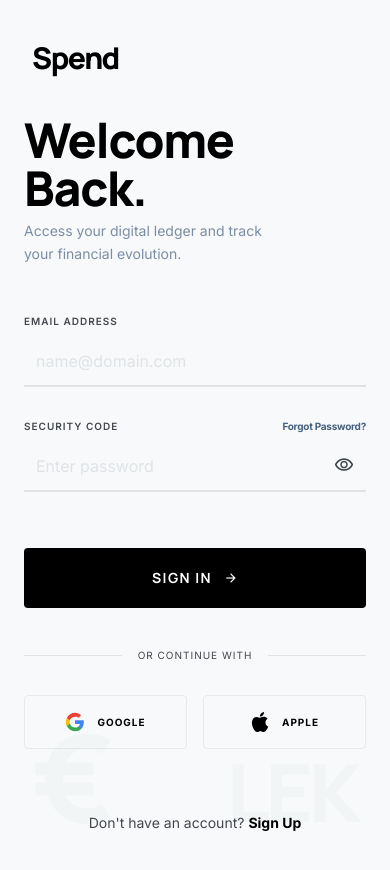
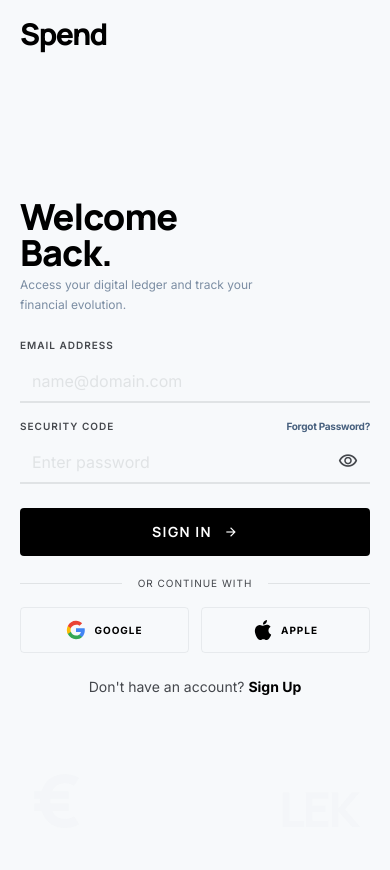
Before and after one commit to alyona-shirpal/swiftspend, a React (Vite) app in the folder apps/web/: page /login in a window 390 px wide. Shown: the top 870 px of the page. After the commit the page ends 844 px from the top, so only its background shows below. Built offline with nearby package versions, Linux system fonts and the light colour scheme.

Commit message:
fix: compact mobile login layout

```diff
--- a/apps/web/src/components/auth/AuthForm.tsx
+++ b/apps/web/src/components/auth/AuthForm.tsx
@@ -85,8 +85,8 @@ export const AuthForm: React.FC<AuthFormProps> = ({ type }) => {
   };
 
   return (
-    <form onSubmit={handleSubmit} className="w-full space-y-10">
-      <div className="space-y-8">
+    <form onSubmit={handleSubmit} className="w-full space-y-5 sm:space-y-10">
+      <div className="space-y-4 sm:space-y-8">
         {type === 'signup' && (
           <div className="group">
             <label className="block font-label text-[10px] font-semibold uppercase tracking-widest text-on-surface-variant mb-2">
@@ -97,7 +97,7 @@ export const AuthForm: React.FC<AuthFormProps> = ({ type }) => {
                 type="text"
                 value={fullName}
                 onChange={(e) => setFullName(e.target.value)}
-                className="w-full py-3 bg-transparent border-none focus:ring-0 text-on-surface placeholder:text-surface-variant font-body text-base"
+                className="w-full py-2 sm:py-3 bg-transparent border-none focus:ring-0 text-on-surface placeholder:text-surface-variant font-body text-base"
                 placeholder="Enter your name"
                 required
               />
@@ -114,7 +114,7 @@ export const AuthForm: React.FC<AuthFormProps> = ({ type }) => {
               type="email"
               value={email}
               onChange={(e) => setEmail(e.target.value)}
-              className="w-full py-3 bg-transparent border-none focus:ring-0 text-on-surface placeholder:text-surface-variant font-body text-base"
+              className="w-full py-2 sm:py-3 bg-transparent border-none focus:ring-0 text-on-surface placeholder:text-surface-variant font-body text-base"
               placeholder="name@domain.com"
               required
             />
@@ -137,7 +137,7 @@ export const AuthForm: React.FC<AuthFormProps> = ({ type }) => {
               type={showPassword ? 'text' : 'password'}
               value={password}
               onChange={(e) => setPassword(e.target.value)}
-              className="w-full py-3 pr-10 bg-transparent border-none focus:ring-0 text-on-surface placeholder:text-surface-variant font-body text-base"
+              className="w-full py-2 sm:py-3 pr-10 bg-transparent border-none focus:ring-0 text-on-surface placeholder:text-surface-variant font-body text-base"
               placeholder={type === 'signup' ? 'Min. 8 characters' : 'Enter password'}
               required
             />
@@ -166,11 +166,11 @@ export const AuthForm: React.FC<AuthFormProps> = ({ type }) => {
         </div>
       )}
 
-      <div className="pt-4">
+      <div className="pt-1 sm:pt-4">
         <button
           type="submit"
           disabled={isLoading}
-          className="w-full py-5 bg-primary text-on-primary font-headline font-bold text-sm tracking-widest uppercase rounded-lg hover:opacity-90 active:scale-[0.98] transition-all flex items-center justify-center gap-3 disabled:opacity-50"
+          className="w-full py-3.5 sm:py-5 bg-primary text-on-primary font-headline font-bold text-sm tracking-widest uppercase rounded-lg hover:opacity-90 active:scale-[0.98] transition-all flex items-center justify-center gap-3 disabled:opacity-50"
         >
           {isLoading ? 'Processing...' : type === 'signup' ? 'Create Account' : 'Sign In'}
           <span className="material-symbols-outlined text-sm">arrow_forward</span>
--- a/apps/web/src/components/auth/OAuthButtons.tsx
+++ b/apps/web/src/components/auth/OAuthButtons.tsx
@@ -38,11 +38,11 @@ export const OAuthButtons: React.FC<OAuthButtonsProps> = ({ onError, onSuccess }
   };
 
   return (
-    <div className="grid grid-cols-2 gap-4">
+    <div className="grid grid-cols-2 gap-3 sm:gap-4">
       <button
         type="button"
         onClick={() => handleOAuthLogin('google')}
-        className="flex items-center justify-center gap-3 py-4 border border-outline-variant/30 rounded-lg font-body text-sm font-medium hover:bg-surface-container-low transition-colors"
+        className="flex items-center justify-center gap-2 sm:gap-3 py-3 sm:py-4 border border-outline-variant/30 rounded-lg font-body text-sm font-medium hover:bg-surface-container-low transition-colors"
       >
         <svg className="w-5 h-5" viewBox="0 0 24 24">
           <path d="M22.56 12.25c0-.78-.07-1.53-.2-2.25H12v4.26h5.92c-.26 1.37-1.04 2.53-2.21 3.31v2.77h3.57c2.08-1.92 3.28-4.74 3.28-8.09z" fill="#4285F4"></path>
@@ -56,7 +56,7 @@ export const OAuthButtons: React.FC<OAuthButtonsProps> = ({ onError, onSuccess }
       <button
         type="button"
         onClick={() => handleOAuthLogin('apple')}
-        className="flex items-center justify-center gap-3 py-4 border border-outline-variant/30 rounded-lg font-body text-sm font-medium hover:bg-surface-container-low transition-colors"
+        className="flex items-center justify-center gap-2 sm:gap-3 py-3 sm:py-4 border border-outline-variant/30 rounded-lg font-body text-sm font-medium hover:bg-surface-container-low transition-colors"
       >
         <svg className="w-5 h-5 fill-primary" viewBox="0 0 24 24">
           <path d="M12.152 6.896c-.948 0-2.415-1.078-3.96-1.04-2.04.027-3.91 1.183-4.961 3.014-2.117 3.675-.546 9.103 1.519 12.09 1.013 1.454 2.208 3.09 3.792 3.039 1.52-.065 2.09-.987 3.935-.987 1.831 0 2.35.987 3.96.948 1.637-.026 2.671-1.48 3.671-2.948 1.156-1.688 1.636-3.325 1.662-3.415-.039-.013-3.182-1.221-3.22-4.857-.026-3.04 2.48-4.494 2.597-4.559-1.429-2.09-3.623-2.324-4.39-2.376-2-.156-3.675 1.09-4.605 1.09zM15.53 3.83c.843-1.012 1.4-2.427 1.245-3.83-1.207.052-2.662.805-3.532 1.818-.78.896-1.454 2.338-1.273 3.714 1.338.104 2.715-.688 3.559-1.702z"></path>
--- a/apps/web/src/pages/auth/LoginPage.tsx
+++ b/apps/web/src/pages/auth/LoginPage.tsx
@@ -16,27 +16,27 @@ const LoginPage: React.FC = () => {
   }
 
   return (
-    <div className="bg-surface text-on-surface min-h-screen flex flex-col relative overflow-hidden">
+    <div className="bg-surface text-on-surface h-dvh min-h-[620px] sm:min-h-screen flex flex-col relative overflow-hidden">
       {/* Top Navigation Anchor */}
-      <header className="flex justify-between items-center w-full px-8 py-10 relative z-10">
+      <header className="flex justify-between items-center w-full px-5 py-4 sm:px-8 sm:py-10 relative z-10 shrink-0">
         <div className="font-headline font-black text-3xl tracking-tighter text-primary">
           Spend
         </div>
       </header>
 
-      <main className="flex-grow flex items-center justify-center px-6 pb-20 relative z-10">
+      <main className="flex-1 flex items-center justify-center px-5 pb-4 sm:px-6 sm:pb-20 relative z-10 min-h-0">
         <div className="w-full max-w-md">
           {/* Hero Typography */}
-          <div className="mb-12">
-            <h1 className="text-primary text-5xl font-extrabold tracking-tight mb-2 leading-none">
+          <div className="mb-6 sm:mb-12">
+            <h1 className="text-primary text-4xl sm:text-5xl font-extrabold tracking-tight mb-1 sm:mb-2 leading-none">
               Welcome <br/>Back.
             </h1>
-            <p className="text-secondary font-body text-sm max-w-[240px] leading-relaxed opacity-70">
+            <p className="text-secondary font-body text-xs sm:text-sm max-w-[240px] leading-relaxed opacity-70">
               Access your digital ledger and track your financial evolution.
             </p>
           </div>
 
-          <div className="space-y-10">
+          <div className="space-y-5 sm:space-y-10">
             {error && (
               <div className="p-3 text-sm text-red-600 bg-red-50 border border-red-200 rounded-lg">
                 {error}
@@ -48,7 +48,7 @@ const LoginPage: React.FC = () => {
               onSuccess={() => navigate('/', { replace: true })}
             />
 
-            <div className="mt-16 space-y-8">
+            <div className="mt-6 space-y-4 sm:mt-16 sm:space-y-8">
               <div className="flex items-center gap-4">
                 <div className="h-[1px] flex-grow bg-surface-container-highest"></div>
                 <span className="text-on-surface-variant font-label text-[10px] tracking-widest uppercase whitespace-nowrap">Or continue with</span>
@@ -60,7 +60,7 @@ const LoginPage: React.FC = () => {
                 onSuccess={() => navigate('/', { replace: true })}
               />
 
-              <div className="text-center pt-8">
+              <div className="text-center pt-2 sm:pt-8">
                 <p className="text-on-surface-variant font-body text-sm">
                   Don't have an account?
                   <Link to="/signup" className="text-primary font-bold ml-1 hover:underline underline-offset-4">Sign Up</Link>
@@ -72,10 +72,10 @@ const LoginPage: React.FC = () => {
       </main>
 
       {/* Visual Ledger Accent */}
-      <div className="fixed bottom-0 left-0 w-full overflow-hidden pointer-events-none opacity-20 select-none z-0">
+      <div className="fixed bottom-0 left-0 w-full overflow-hidden pointer-events-none opacity-10 sm:opacity-20 select-none z-0">
         <div className="flex justify-between items-baseline px-8 py-2">
-          <span className="font-headline font-black text-[120px] leading-none text-surface-container-highest tracking-tighter">€</span>
-          <span className="font-headline font-black text-[80px] leading-none text-surface-container-highest tracking-tighter">LEK</span>
+          <span className="font-headline font-black text-[72px] sm:text-[120px] leading-none text-surface-container-highest tracking-tighter">€</span>
+          <span className="font-headline font-black text-[48px] sm:text-[80px] leading-none text-surface-container-highest tracking-tighter">LEK</span>
         </div>
       </div>
     </div>
```
